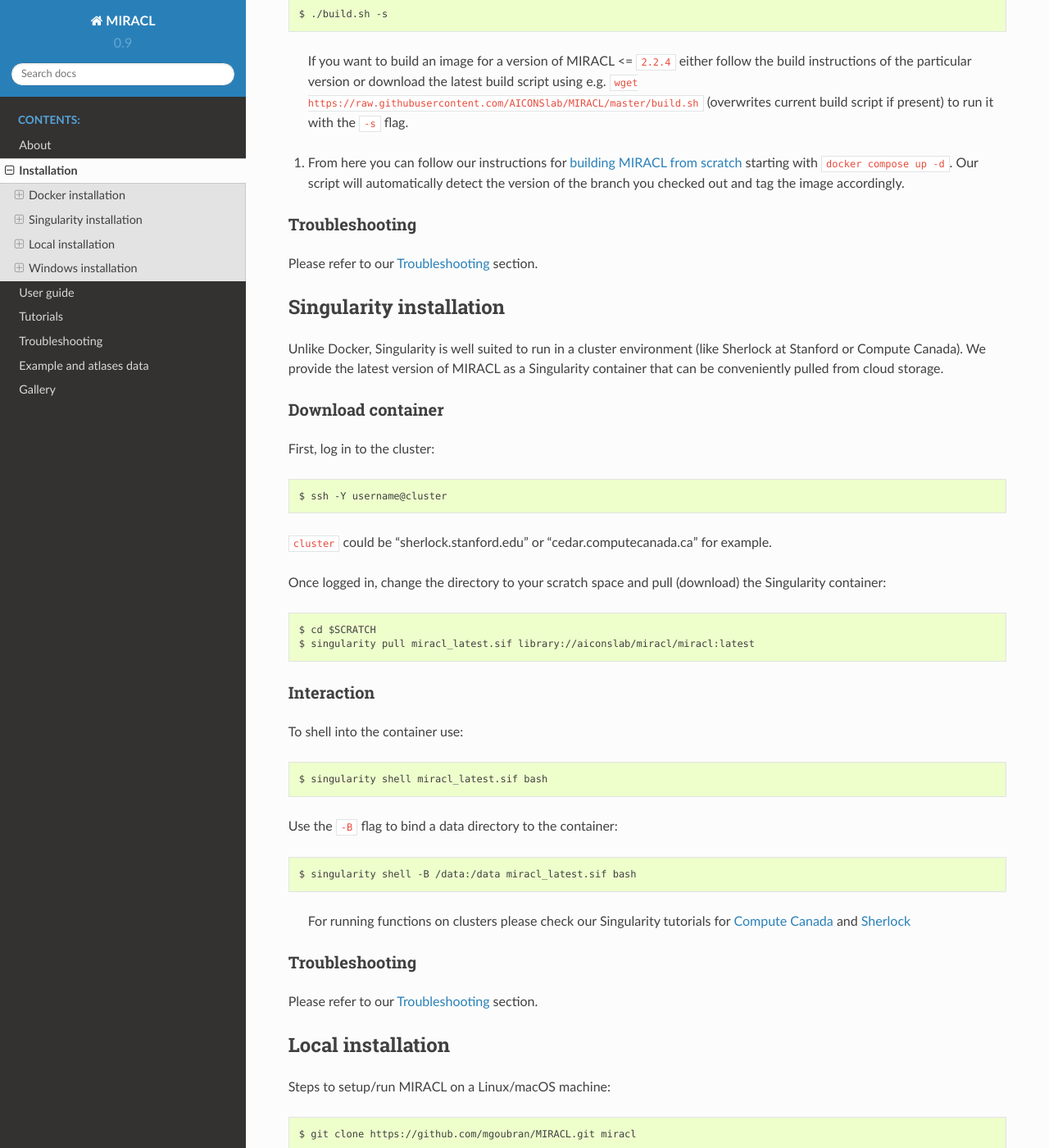
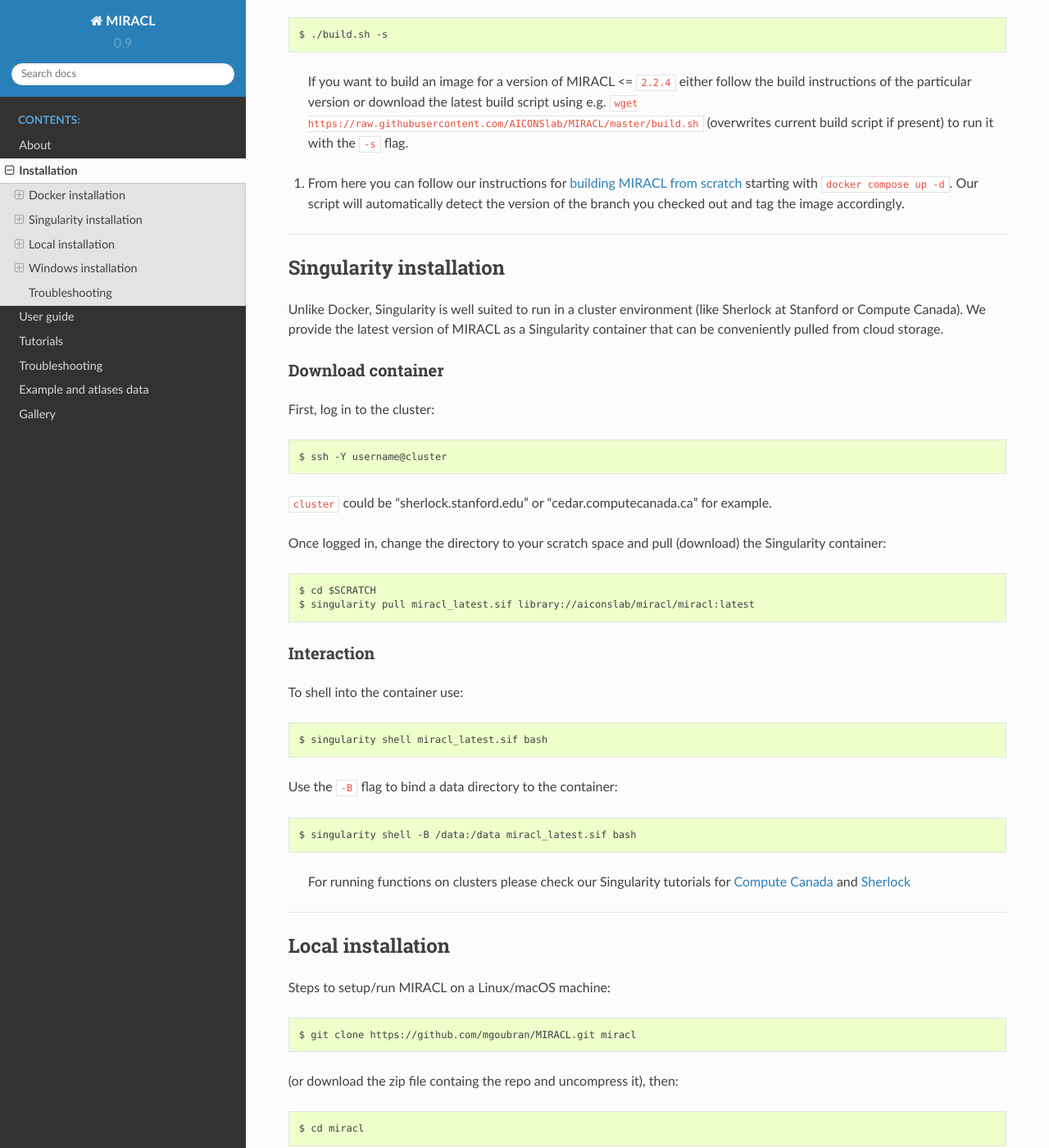
Before and after one commit to AICONSlab/MIRACL, a Sphinx documentation site: the page built from docs/installation.md, in a window 1280 px wide and 1400 px high, scrolled down 3893 px. Shown: the whole window at 82% size. Built offline with Sphinx 7.4.7 and the Read the Docs theme 2.0.0, drawn with Linux system fonts in a browser that asks for light colours; some of the changed text lies outside the part shown.

Commit message:
[docs] squash troubleshooting sections into one
The separate links to the troubleshooting section of the docs have all
been combined to one single link at the end of the installation
instructions. Also made small changes to layout by introducing
separators between sections.

````diff
--- a/docs/installation.md
+++ b/docs/installation.md
@@ -29,6 +29,8 @@
 be installed in WSL 2 locally using the local install instructions.
 
 > We do not recommend this method.
+
+---
 
 ## Docker installation
 
@@ -210,9 +212,7 @@
 `docker compose up -d`. Our script will automatically detect the
 version of the branch you checked out and tag the image accordingly.
 
-### Troubleshooting
-
-Please refer to our [Troubleshooting](./troubleshooting.md) section.
+---
 
 ## Singularity installation
 
@@ -258,9 +258,7 @@
 [Compute Canada](./tutorials/compute_canada/compute_canada.md) and
 [Sherlock](./tutorials/sherlock/sherlock.md)
 
-### Troubleshooting
-
-Please refer to our [Troubleshooting](./troubleshooting.md) section.
+---
 
 ## Local installation
 
@@ -407,13 +405,9 @@
 $ git pull
 ```
 
----
-
 You should be good to go!
 
-### Troubleshooting
-
-Please refer to our [Troubleshooting](../troubleshooting.md) section.
+---
 
 ## Windows installation
 
@@ -514,6 +508,8 @@
 $ miraclGUI
 ```
 
-### Troubleshooting
+---
+
+## Troubleshooting
 
 Please refer to our [Troubleshooting](../troubleshooting.md) section.
````
